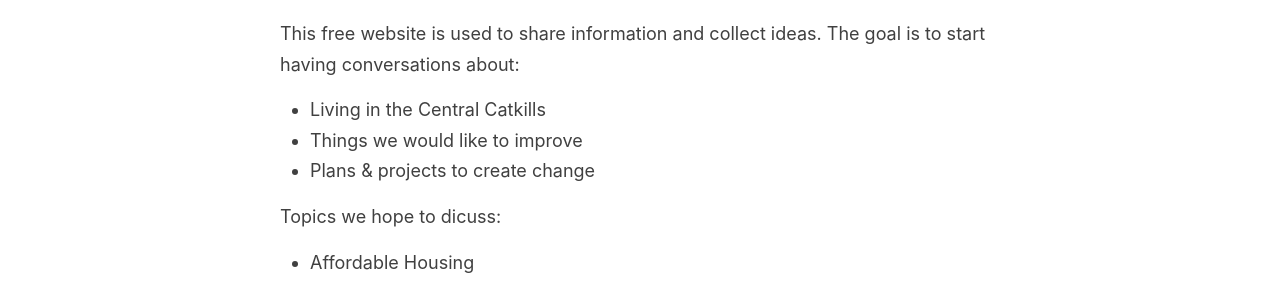
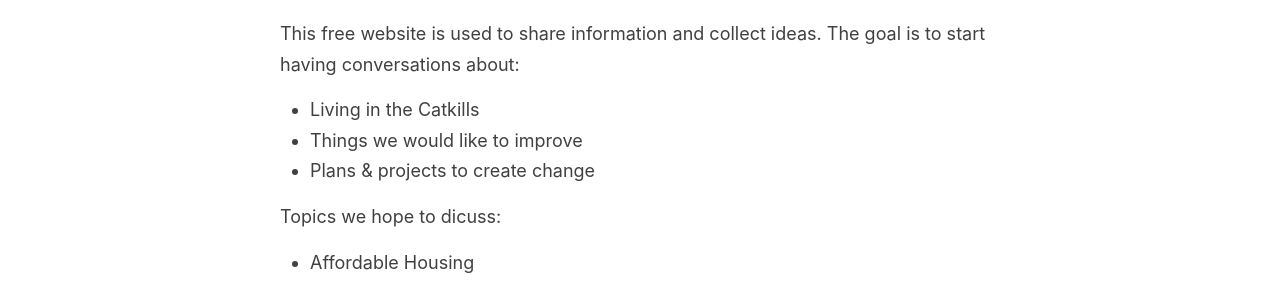
Before and after one commit to katskillskat/katskills-org, a Jekyll site: the page built from index.md, in a window 1280 px wide. Shown: the part 227-510 px from the top of the page. Built offline with Jekyll 4.4.1, drawn with Linux system fonts in a browser that asks for light colours.

Commit message:
Update index.md

```diff
--- a/index.md
+++ b/index.md
@@ -6,7 +6,7 @@ permalink: /
 
 ### Welcome to Katskills.org
 This free website is used to share information and collect ideas. The goal is to start having conversations about:
-- Living in the Central Catkills
+- Living in the Catkills
 - Things we would like to improve
 - Plans & projects to create change
 
```
